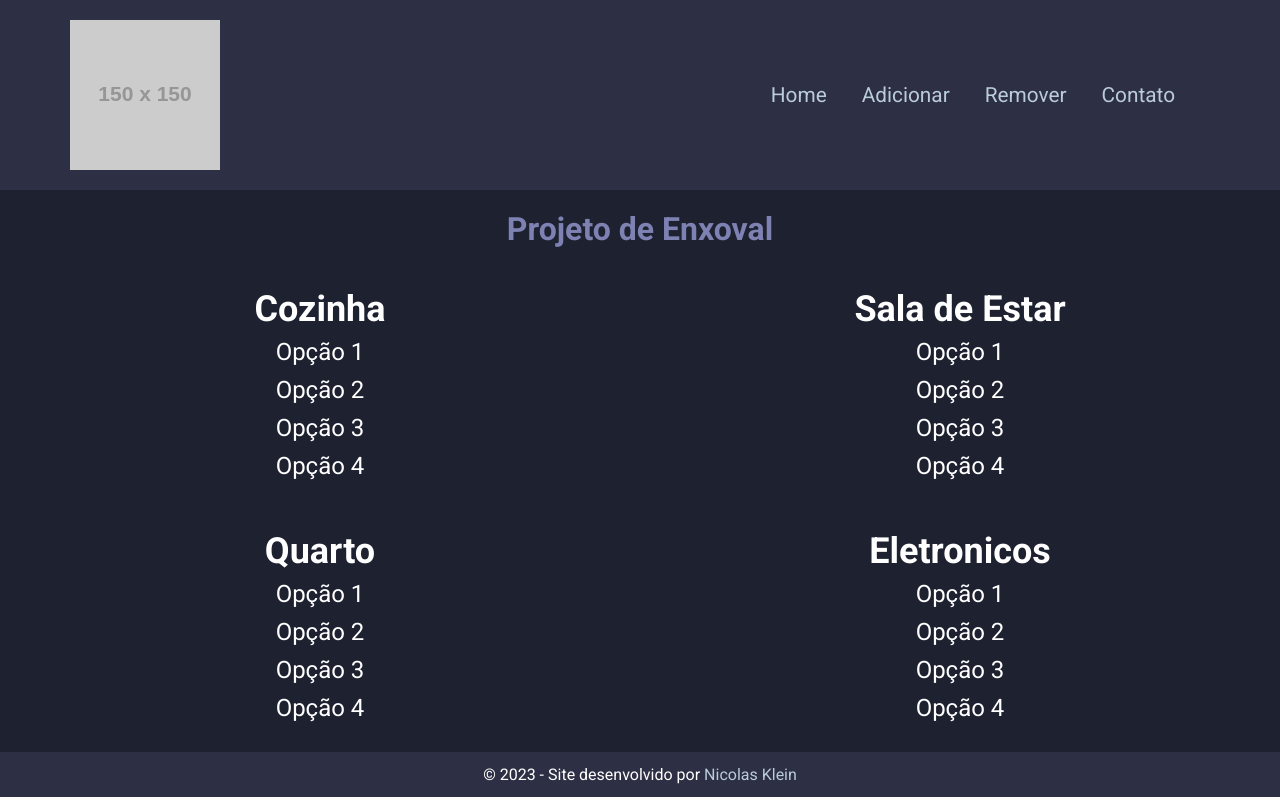
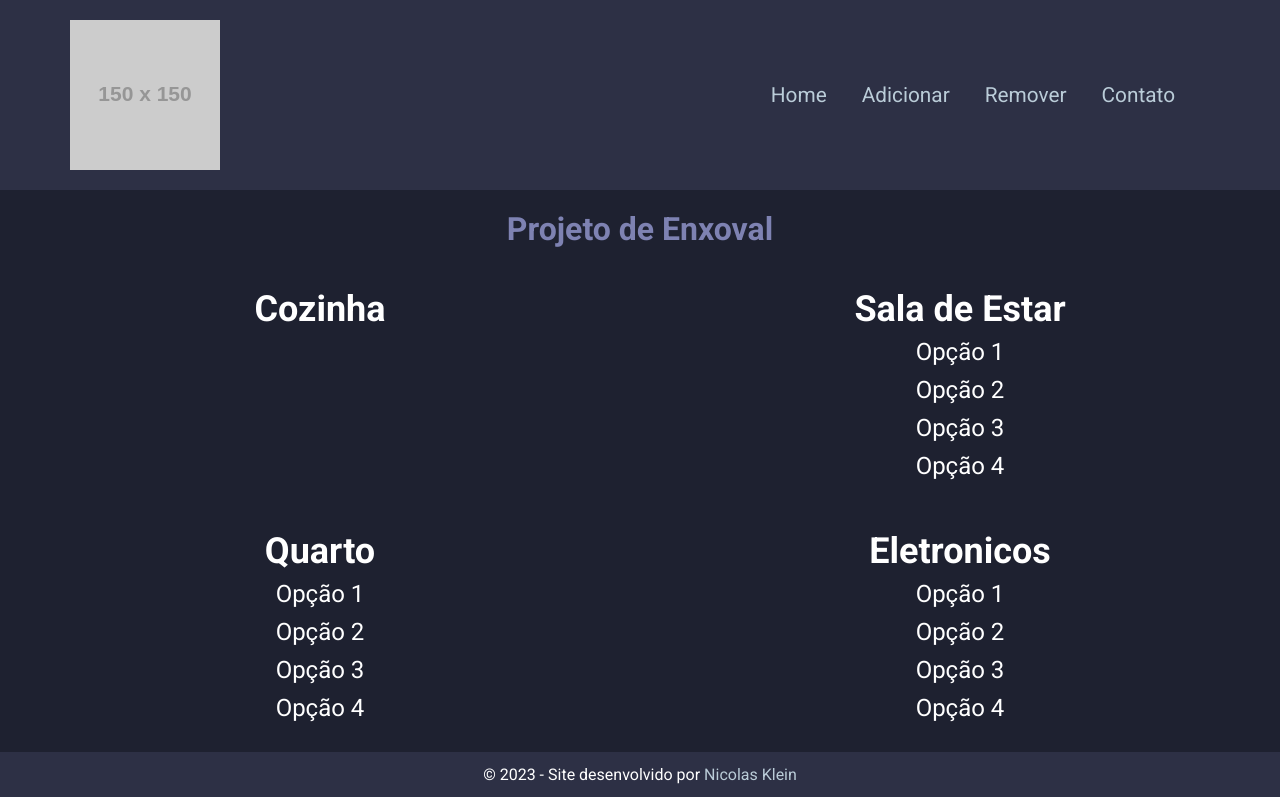
Before and after one commit to nicolaskleinaraujo/trousseau-project, a React (Vite) app in the folder frontend/: page / in a window 1280 px wide. Built offline with nearby package versions, Linux system fonts and the light colour scheme.

Commit message:
finished for today

```diff
--- a/frontend/src/pages/Home.jsx
+++ b/frontend/src/pages/Home.jsx
@@ -1,6 +1,23 @@
 import styles from "./Home.module.css"
 
+import { useEffect, useState } from "react"
+import dbFetch from "../axios/config"
+
 function Home() {
+    const [items, setItems] = useState([])
+
+    const getItems = async() => {
+        try {
+            // const response = await dbFetch.get()
+        } catch (error) {
+            console.log(error)
+        }
+    }
+
+    useEffect(() => {
+        getItems()
+    }, [])
+
     return (
         <div className={styles.home}>
             <h1>Projeto de Enxoval</h1>
@@ -8,10 +25,6 @@ function Home() {
                 <div>
                     <h2>Cozinha</h2>
                     <ul>
-                        <li>Opção 1</li>
-                        <li>Opção 2</li>
-                        <li>Opção 3</li>
-                        <li>Opção 4</li>
                     </ul>
                 </div>
                 <div>
```
